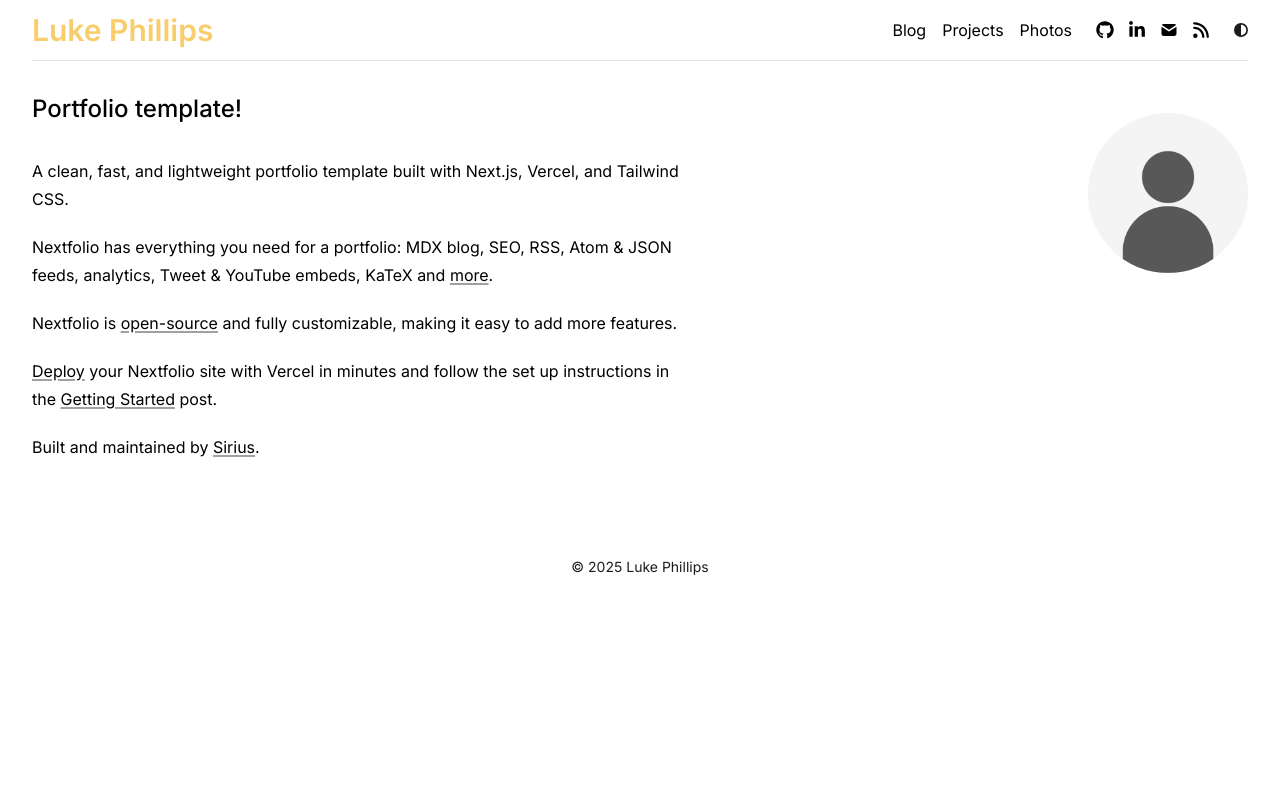
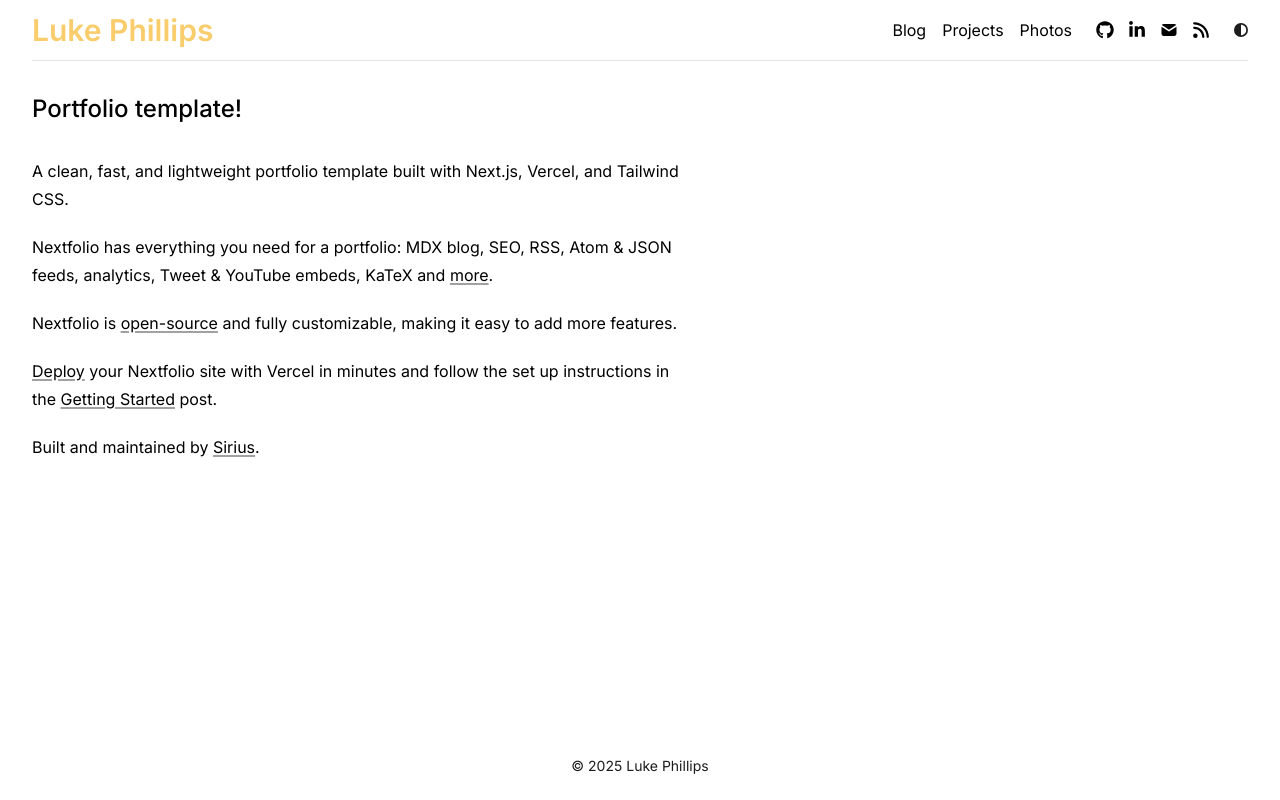
Before and after one commit to StochasticLP/portfolio, a Next.js app in the folder my-portfolio/: page / in a window 1280 px wide. Built offline with nearby package versions, Linux system fonts and the light colour scheme.

Commit message:
Removed profile picture from homepage. Added stars background effect to homepage. Moved footer to bottom of webpage with incomplete content.

```diff
--- /dev/null
+++ b/my-portfolio/app/about.tsx
@@ -0,0 +1,12 @@
+
+      <a href={socialLinks.twitter} target="_blank">
+        <Image
+          src="/faceshot.jpg"
+          alt="Profile photo"
+          className="rounded-full bg-gray-100 block lg:mt-5 mt-0 lg:mb-5 mb-10 mx-auto sm:float-right sm:ml-5 sm:mb-5 grayscale hover:grayscale-0"
+          unoptimized
+          width={160}
+          height={160}
+          priority
+        />
+      </a>
--- /dev/null
+++ b/my-portfolio/app/components/star-background.tsx
@@ -0,0 +1,48 @@
+import React from "react";
+
+const STAR_COUNT = 120;
+const stars = Array.from({ length: STAR_COUNT }, (_, i) => ({
+  id: i,
+  top: Math.random() * 100,
+  left: Math.random() * 100,
+  size: Math.random() * 2 + 1,
+  opacity: Math.random() * 0.4 + 0.2, // subtle
+}));
+
+export default function StarBackground() {
+  return (
+    <div
+      aria-hidden
+      className="fixed inset-0 z-0 pointer-events-none select-none"
+      style={{ overflow: "hidden" }}
+    >
+      {stars.map((star) => (
+        <div
+          key={star.id}
+          style={{
+            position: "absolute",
+            top: `${star.top}%`,
+            left: `${star.left}%`,
+            width: star.size,
+            height: star.size,
+            borderRadius: "50%",
+            background: "white",
+            opacity: star.opacity,
+            filter: "blur(0.5px)",
+          }}
+        />
+      ))}
+      {/* Optional: fade out stars in the center for text visibility */}
+      <div
+        style={{
+          position: "absolute",
+          left: 0,
+          top: 0,
+          width: "100%",
+          height: "100%",
+          pointerEvents: "none",
+        }}
+      />
+    </div>
+  );
+}
--- a/my-portfolio/app/layout.tsx
+++ b/my-portfolio/app/layout.tsx
@@ -73,16 +73,16 @@ export default function RootLayout({
           title="JSON Feed"
         />
       </head>
-      <body className="antialiased flex flex-col min-h-screen w-full">
+      <body className="antialiased min-h-screen w-full flex flex-col">
         <ThemeProvider
           attribute="class"
           defaultTheme="system"
           enableSystem
           disableTransitionOnChange
         >
-          <main className="flex-auto w-full px-4 sm:px-6 md:px-8 max-w-none">
+          <main className="flex-1 flex flex-col w-full px-4 sm:px-6 md:px-8 max-w-none">
             <Navbar />
-            <div className="w-full">{children}</div>
+            <div className="w-full flex-1">{children}</div>
             <Footer />
             <Analytics />
             <SpeedInsights />
--- a/my-portfolio/app/lib/config.ts
+++ b/my-portfolio/app/lib/config.ts
@@ -9,8 +9,8 @@ export const metaData = {
 
 export const socialLinks = {
   twitter: "https://x.com/1tssirius",
-  github: "https://github.com/1msirius/Nextfolio",
+  github: "https://github.com/StochasticLP",
   instagram: "https://www.instagram.com/",
-  linkedin: "https://www.linkedin.com/",
-  email: "mailto:example@gmail.com",
+  linkedin: "https://www.linkedin.com/in/luke-phillips-ab080020a/",
+  email: "mailto:lukedanielphillips@gmail.com",
 };
--- a/my-portfolio/app/page.tsx
+++ b/my-portfolio/app/page.tsx
@@ -1,20 +1,12 @@
-import Image from "next/image";
+
+import StarBackground from "./components/star-background";
 import { socialLinks } from "./lib/config";
 
 export default function Page() {
   return (
+    <>
+      <StarBackground />
       <section>
-      <a href={socialLinks.twitter} target="_blank">
-        <Image
-          src="/profile.png"
-          alt="Profile photo"
-          className="rounded-full bg-gray-100 block lg:mt-5 mt-0 lg:mb-5 mb-10 mx-auto sm:float-right sm:ml-5 sm:mb-5 grayscale hover:grayscale-0"
-          unoptimized
-          width={160}
-          height={160}
-          priority
-        />
-      </a>
         <h1 className="mb-8 text-2xl font-medium">Portfolio template!</h1>
         <div className="prose prose-neutral dark:prose-invert">
           <p>
@@ -59,5 +51,6 @@ export default function Page() {
           </p>
         </div>
       </section>
+    </>
   );
 }
```
Lines whose indentation alone changed are shown as unchanged.
